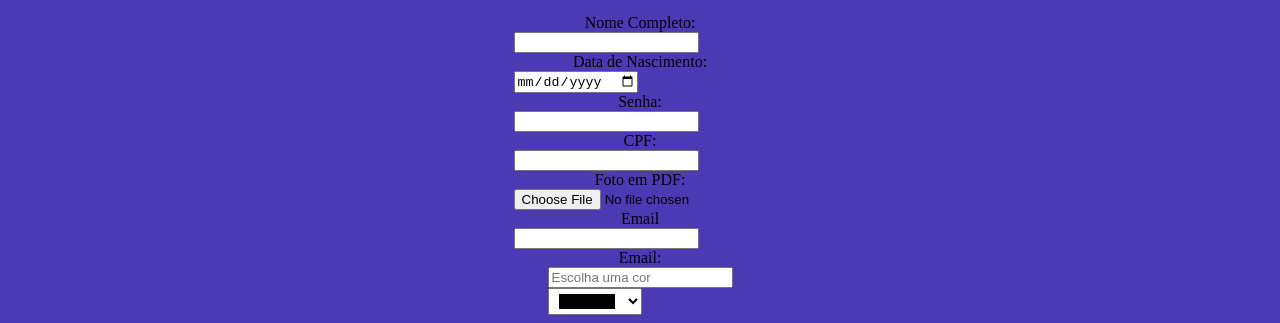
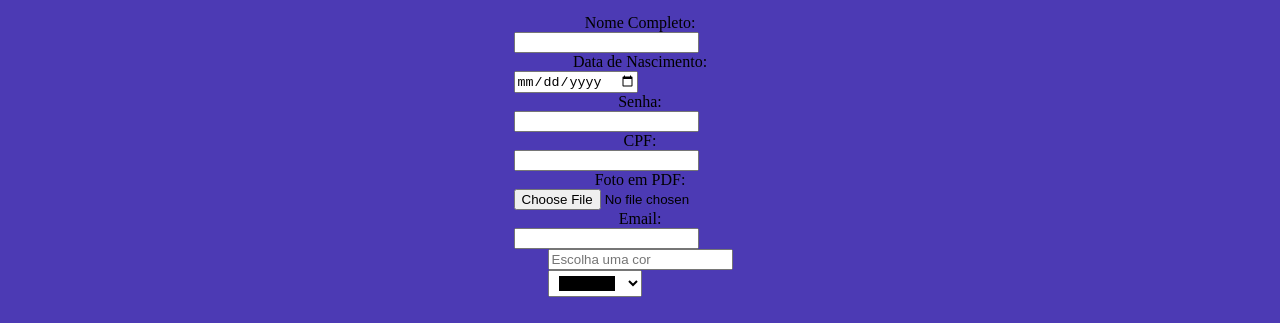
Before and after one commit to Bruno-Filadelfo/Testando-1, a plain HTML site: page contact/contact.html in a window 1280 px wide. Shown: the part 489-812 px from the top of the page. Drawn offline with Linux system fonts and the light colour scheme.

Commit message:
alteração do commit

```diff
--- a/contact/contact.html
+++ b/contact/contact.html
@@ -83,9 +83,9 @@
 
         <div>
             <form action=""></form>
-            <label for="Email">Email</label>
+            <label for="Email">Email:</label>
             <input name="email" type="email">
-            Email:
+
         </div>
 
 
```
